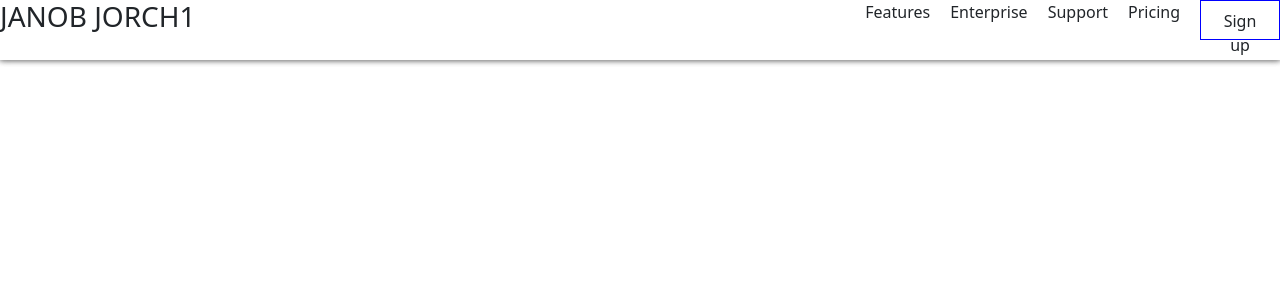
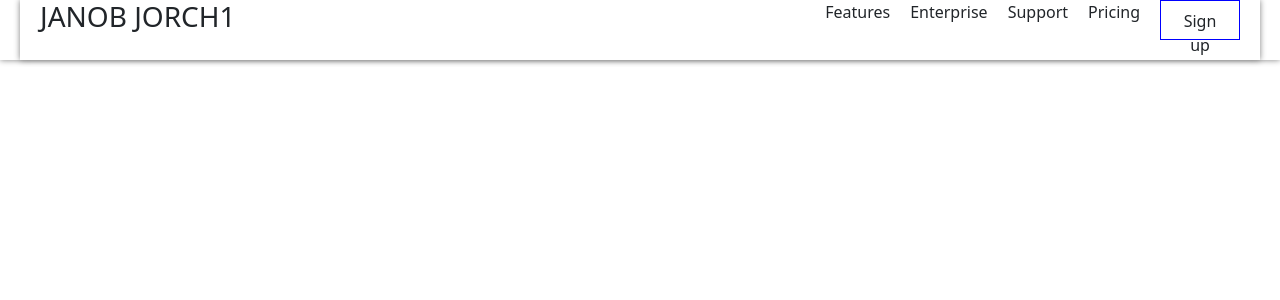
Before and after one commit to Juratbekdasturchi/loyihaffff, a React (Create React App) app: page / in a window 1280 px wide. Shown: the top 300 px of the page. Built offline with nearby package versions, Linux system fonts and the light colour scheme.

Commit message:
Hello world

```diff
--- a/src/App.css
+++ b/src/App.css
@@ -1,6 +1,7 @@
 header {
   width: 100%;
   height: 60px;
+  padding: 0 20px;
   display: flex;
   justify-content: space-between;
   box-shadow: 0px 0px 6px 0px gray;
--- a/src/App.js
+++ b/src/App.js
@@ -12,7 +12,7 @@ function App() {
             <li>Enterprise</li>
             <li>Support</li>
             <li>Pricing</li>
-            <button className='btn0'><a class="btn" href="#">Sign up</a></button>
+            <button className="btn0"><a class="btn" href="#">Sign up</a></button>
           </ul>
         </header>
         {/* <img src={logo} className="App-logo" alt="logo" /> */}
```
